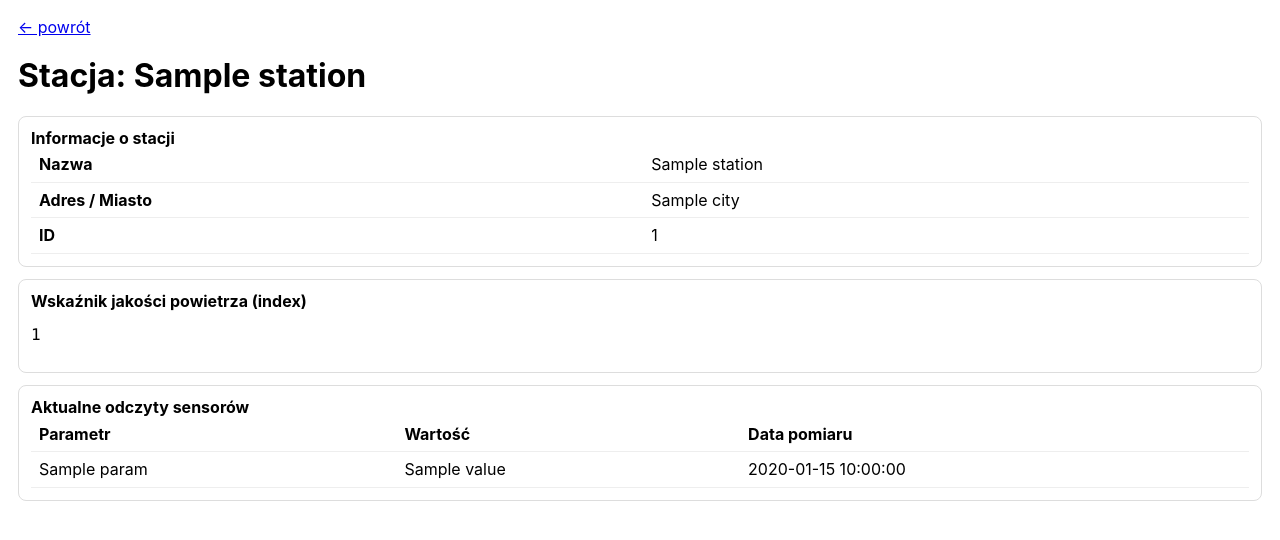
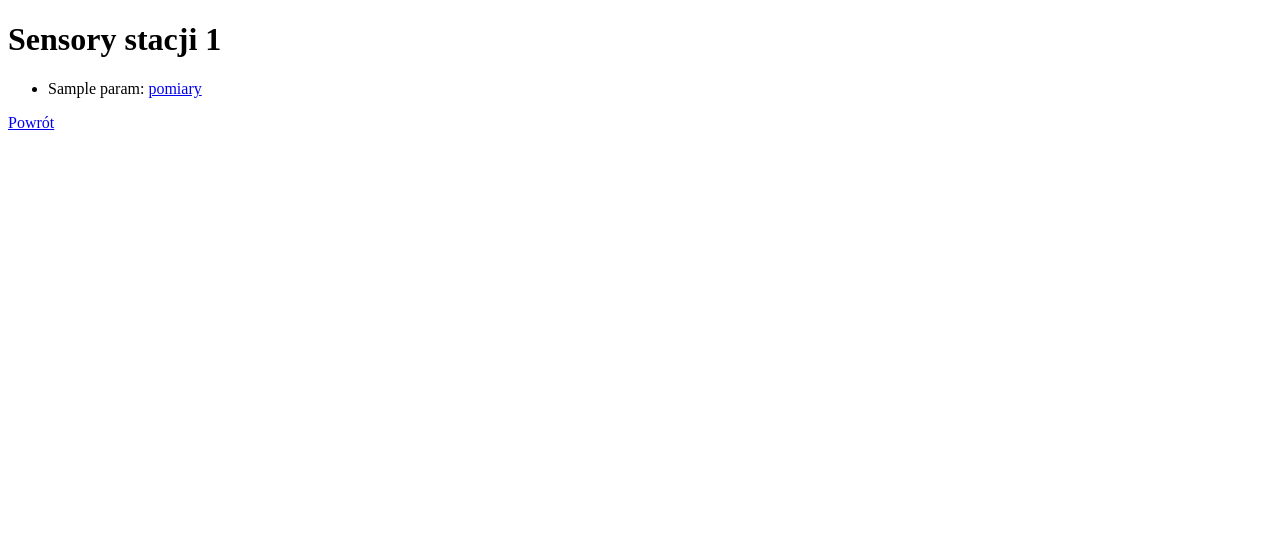
Before and after one commit to BezFantazji/projekt_geoinformatyczny2, a Flask app: template templates/station.html in a window 1280 px wide. Shown: the top 540 px of the page. Run offline with Flask 3, Linux system fonts and the light colour scheme; the template is opened without the code that fills it: most values are stand-ins (such as "Sample title", 1, 10 or a date in 2020).

Commit message:
Update station.html

```diff
--- a/templates/station.html
+++ b/templates/station.html
@@ -1,63 +1,21 @@
 <!doctype html>
 <html lang="pl">
 <head>
-  <meta charset="utf-8" />
-  <meta name="viewport" content="width=device-width,initial-scale=1" />
-  <title>Stacja - szczegóły</title>
-  <link href="https://cdn.jsdelivr.net/npm/modern-normalize/modern-normalize.css" rel="stylesheet">
-  <script src="https://cdn.jsdelivr.net/npm/chart.js@4.4.0/dist/chart.umd.min.js"></script>
-  <style>
-    body { font-family: Inter, system-ui, -apple-system, "Segoe UI", Roboto, "Helvetica Neue", Arial; padding: 18px; }
-    .card { border:1px solid #ddd; padding:12px; border-radius:8px; margin-top:12px; }
-    table { border-collapse: collapse; width:100%;}
-    td, th { padding:8px; border-bottom: 1px solid #eee; text-align:left; }
-    .error { color: darkred; background:#ffecec; padding:8px; border-radius:6px; }
-  </style>
+    <meta charset="utf-8">
+    <title>Sensory stacji</title>
 </head>
 <body>
-  <a href="/">← powrót</a>
-  {% if error %}
-    <div class="error card"><strong>Błąd:</strong> {{ error }}</div>
-  {% else %}
-    <h1>Stacja: {{ station.get('stationName') or station.get('name') or station.get('station') or '–' }}</h1>
-    <div class="card">
-      <strong>Informacje o stacji</strong>
-      <table>
-        <tr><th>Nazwa</th><td>{{ station.get('stationName') or station.get('name') }}</td></tr>
-        <tr><th>Adres / Miasto</th><td>
-            {% if station.get('city') and station.get('city').get('name') %}
-              {{ station.get('city').get('name') }}
-            {% else %}
-              {{ station.get('addressStreet') or station.get('cityName') or '—' }}
-            {% endif %}
-        </td></tr>
-        <tr><th>ID</th><td>{{ station.get('id') or station.get('stationId') }}</td></tr>
-      </table>
-    </div>
+<h1>Sensory stacji {{ station_id }}</h1>
 
-    <div class="card">
-      <strong>Wskaźnik jakości powietrza (index)</strong>
-      <pre>{{ index }}</pre>
-    </div>
+<ul>
+    {% for s in sensors %}
+        <li>
+            {{ s.param.paramName }}:
+            <a href="/sensor/{{ s.id }}">pomiary</a>
+        </li>
+    {% endfor %}
+</ul>
 
-    <div class="card">
-      <strong>Aktualne odczyty sensorów</strong>
-      {% if sensor_error %}
-        <div class="error">{{ sensor_error }}</div>
-      {% endif %}
-      <table>
-        <thead><tr><th>Parametr</th><th>Wartość</th><th>Data pomiaru</th></tr></thead>
-        <tbody>
-          {% for r in readings %}
-            <tr>
-              <td>{{ r.param }}</td>
-              <td>{{ r.value if r.value is not none else 'brak danych' }}</td>
-              <td>{{ r.date or '—' }}</td>
-            </tr>
-          {% endfor %}
-        </tbody>
-      </table>
-    </div>
-  {% endif %}
+<a href="/">Powrót</a>
 </body>
 </html>
```
